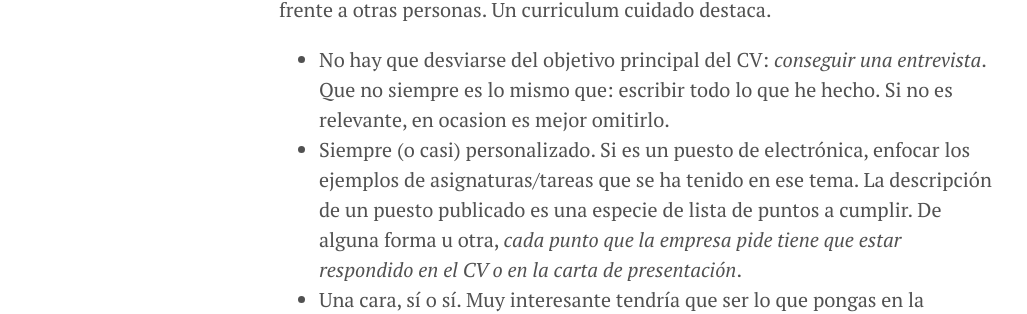
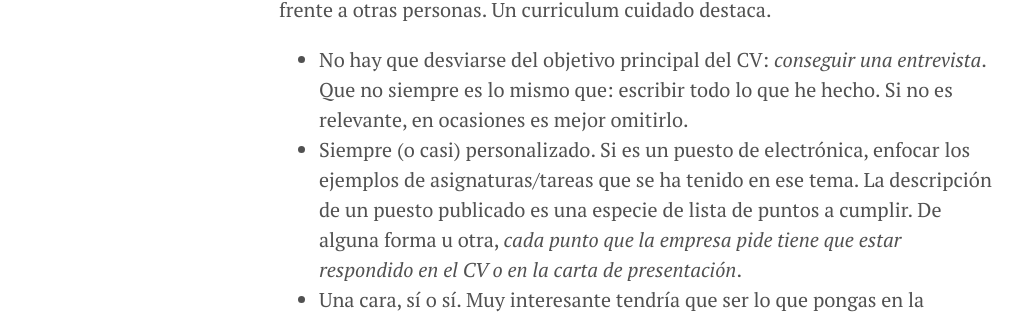
Before and after one commit to pumako/pumako.github.io, a Jekyll site: the page built from _posts/2014-09-12-conclusiones-CV.md, in a window 1280 px wide and 900 px high, scrolled down 803 px. Shown: the part 214-528 px from the top of the window, without its empty margins (1-1028 px from the left). Built offline with Jekyll 4.4.1, drawn with Linux system fonts in a browser that asks for light colours; Markdown is read by kramdown in place of the engine named in the settings; comment, search, counter and statistics services are not loaded.

Commit message:
spelling again

```diff
--- a/_posts/2014-09-12-conclusiones-CV.md
+++ b/_posts/2014-09-12-conclusiones-CV.md
@@ -13,7 +13,7 @@ Los procesos de selección suelen ser largos y eso hay que tenerlo en cuenta. Tr
 
 Y he aqui mi lista de observaciones, algunas pueden ser típicas, otras pueden ser detalles muy sencillos. Sólo espero que algunas os puedan ser de utilidad. Los detalles no te consiguen el trabajo pero ayudan mucho a no partir en desventaja frente a otras personas. Un curriculum cuidado destaca.
 
-* No hay que desviarse del objetivo principal del CV: *conseguir una entrevista*. Que no siempre es lo mismo que: escribir todo lo que he hecho. Si no es relevante, en ocasion es mejor omitirlo.
+* No hay que desviarse del objetivo principal del CV: *conseguir una entrevista*. Que no siempre es lo mismo que: escribir todo lo que he hecho. Si no es relevante, en ocasiones es mejor omitirlo.
 * Siempre (o casi) personalizado. Si es un puesto de electrónica, enfocar los ejemplos de asignaturas/tareas que se ha tenido en ese tema. La descripción de un puesto publicado es una especie de lista de puntos a cumplir. De alguna forma u otra, *cada punto que la empresa pide tiene que estar respondido en el CV o en la carta de presentación*.
 * Una cara, sí o sí. Muy interesante tendría que ser lo que pongas en la primera para que pasen a la segunda, y aun así a veces no lo harán.
 * Formato *sencillo*. Destacar cosas en negrita y subrayando, sin abusar. No uses tablas que los programas robot que escanean los CV tienen muchos problemas con ello.
```
